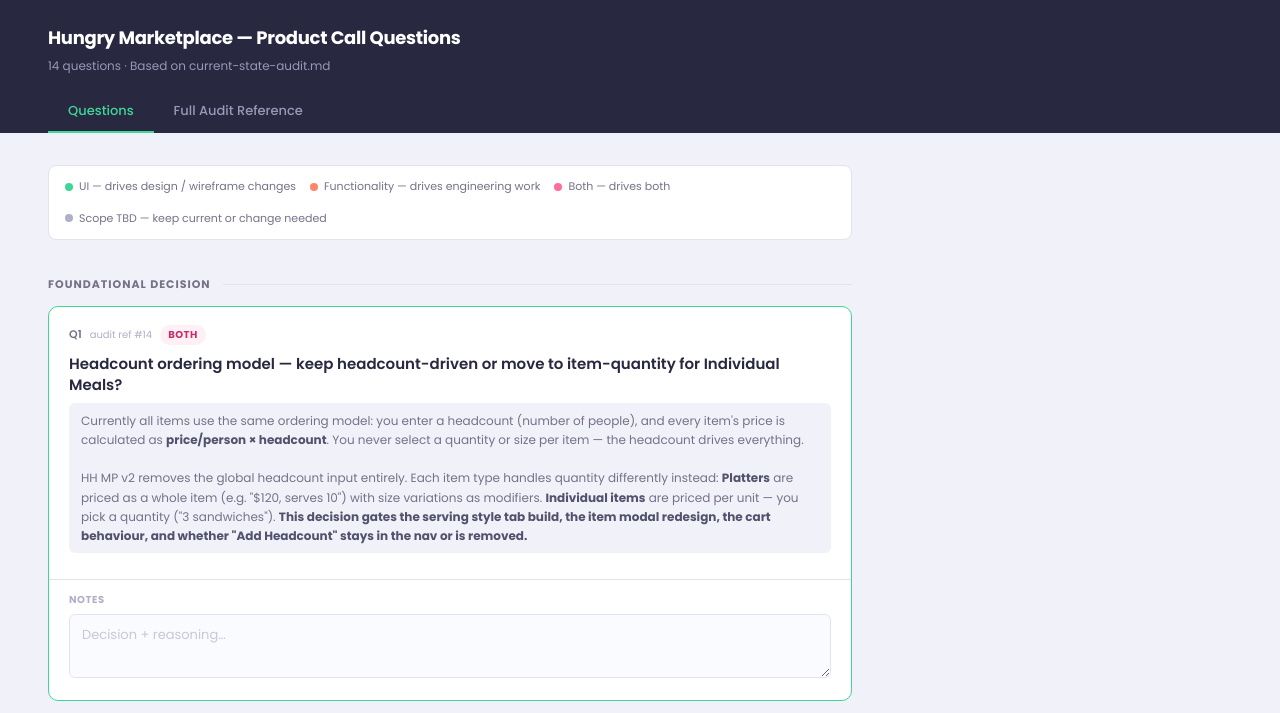
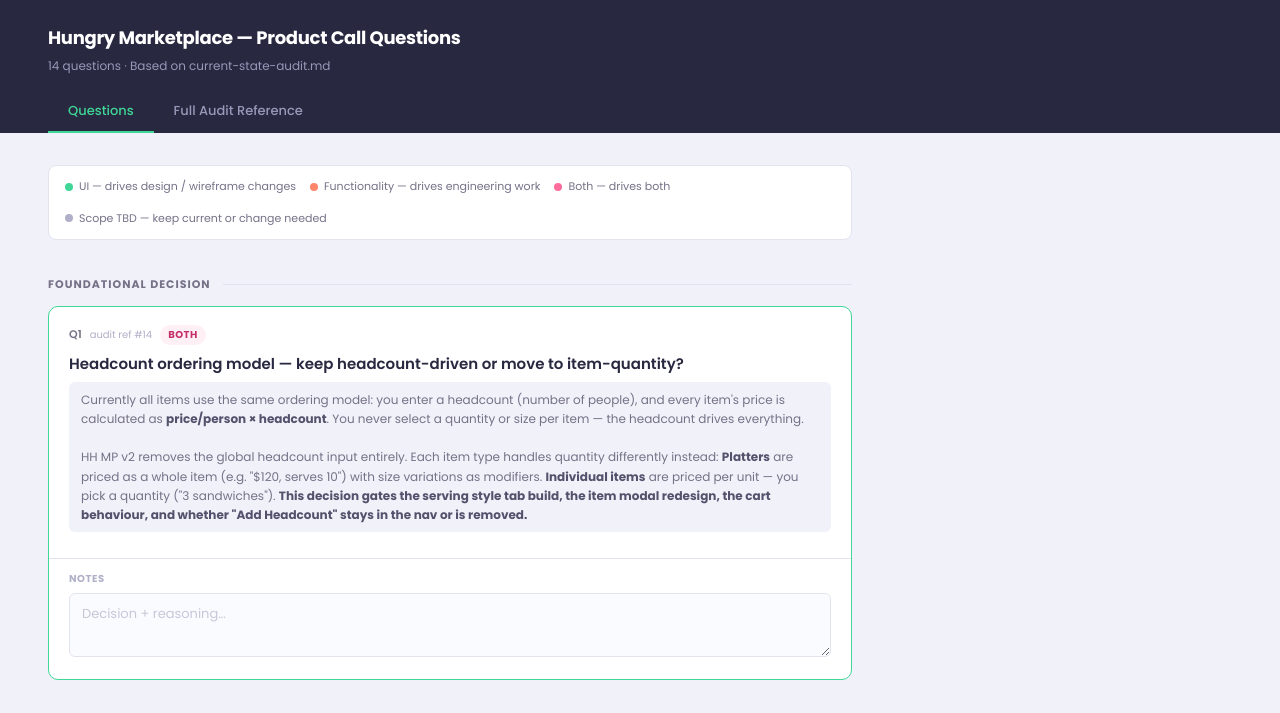
Before and after one commit to ecg46/hungrymp, a plain HTML site: page product-call-questions.html in a window 1280 px wide. Shown: the top 713 px of the page. Drawn offline with Linux system fonts and the light colour scheme.

Commit message:
Fix Q1 title: remove 'for Individual Meals' — change applies to all item types

```diff
--- a/product-call-questions.html
+++ b/product-call-questions.html
@@ -275,7 +275,7 @@
         <div class="q-card foundational" id="qcard_1">
             <div class="q-top">
                 <div class="q-meta"><span class="q-num">Q1</span><span class="q-audit-ref">audit ref #14</span><span class="tag tag-both">Both</span></div>
-                <div class="q-text">Headcount ordering model — keep headcount-driven or move to item-quantity for Individual Meals?</div>
+                <div class="q-text">Headcount ordering model — keep headcount-driven or move to item-quantity?</div>
                 <div class="q-context">Currently all items use the same ordering model: you enter a headcount (number of people), and every item's price is calculated as <strong>price/person × headcount</strong>. You never select a quantity or size per item — the headcount drives everything.<br><br>HH MP v2 removes the global headcount input entirely. Each item type handles quantity differently instead: <strong>Platters</strong> are priced as a whole item (e.g. "$120, serves 10") with size variations as modifiers. <strong>Individual items</strong> are priced per unit — you pick a quantity ("3 sandwiches"). <strong>This decision gates the serving style tab build, the item modal redesign, the cart behaviour, and whether "Add Headcount" stays in the nav or is removed.</strong></div>
             </div>
             <div class="q-notes">
```
